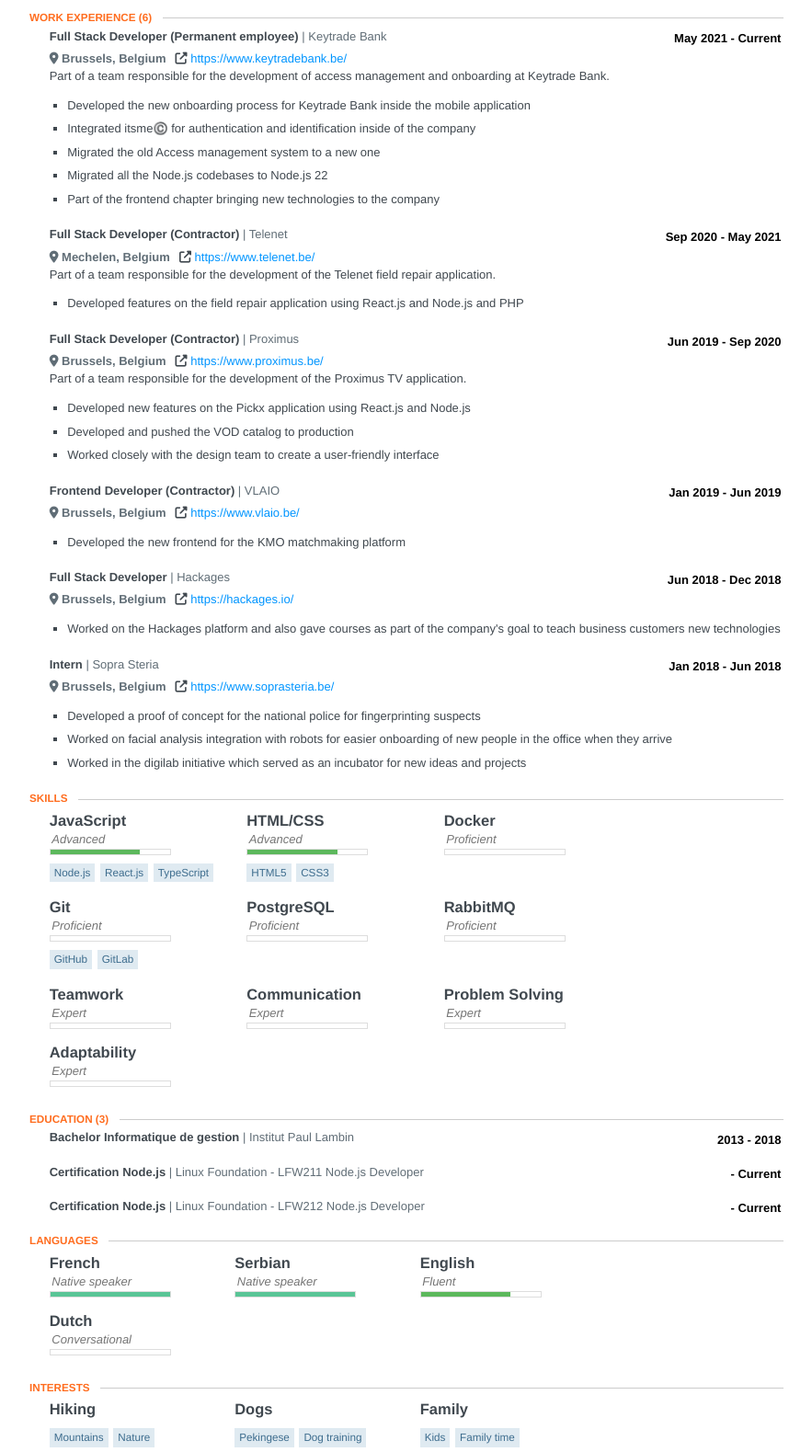
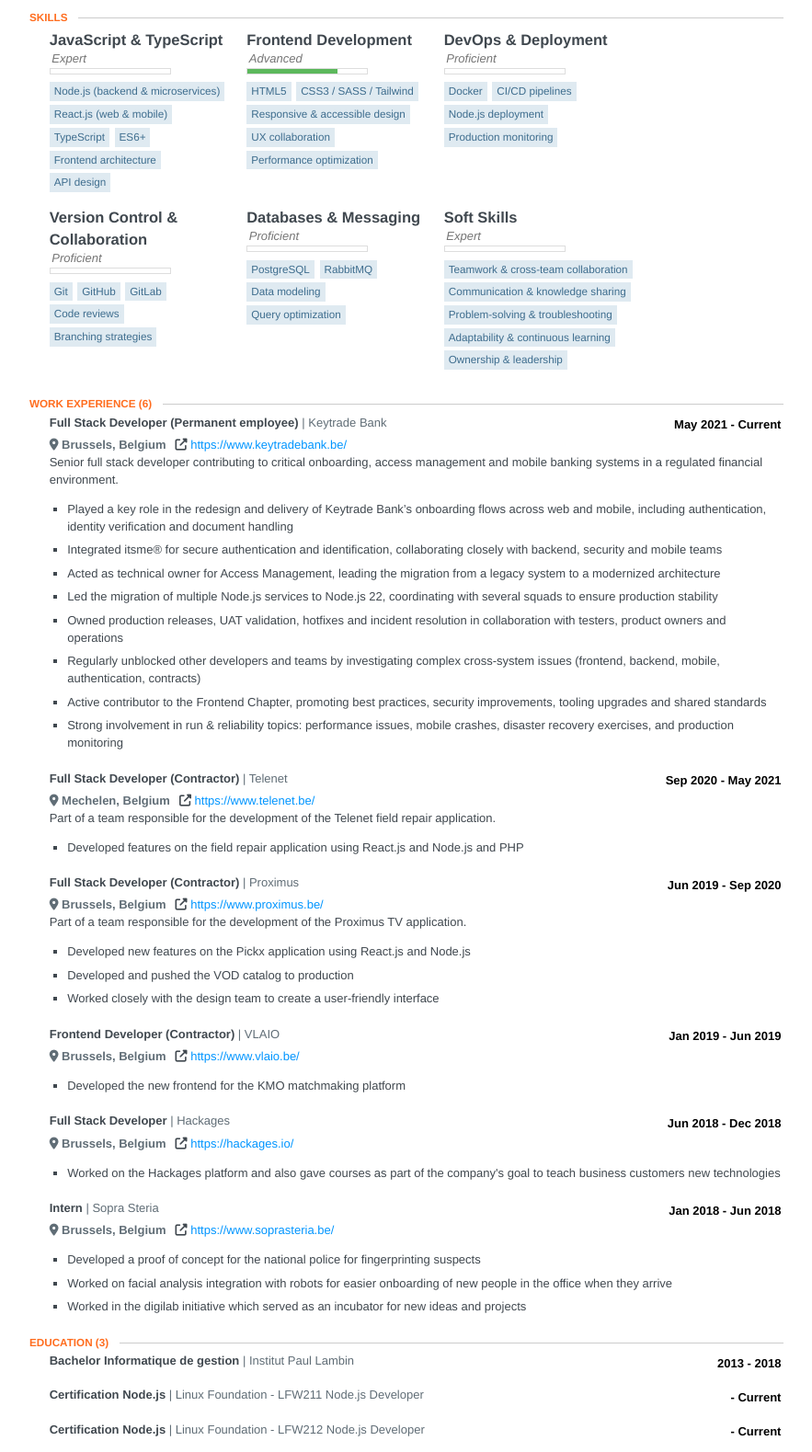
Before and after one commit to NiGHT-RiDER/night-rider.github.io, a website: page index.html in a window 1280 px wide. Shown: the part 394-1973 px from the top of the page at 92% size, without its empty margins (198-1081 px from the left). Drawn offline with Linux system fonts and the light colour scheme.

Commit message:
Updated my resume thanks to chatgpt and my 121 emails lol

```diff
--- a/index.html
+++ b/index.html
@@ -845,6 +845,108 @@ section .location {
 
     <section class="section">
       <header>
+        <h2 class='section-title'>Skills</h2>
+      </header>
+      <section id="skills">
+        <div class="item">
+          <h3 class="name">
+            JavaScript &amp; TypeScript
+          </h3>
+            <div class="level expert">
+                <em>Expert</em>
+              <div class="bar"></div>
+            </div>
+          <ul class="keywords">
+            <li>Node.js (backend &amp; microservices)</li>
+            <li>React.js (web &amp; mobile)</li>
+            <li>TypeScript</li>
+            <li>ES6+</li>
+            <li>Frontend architecture</li>
+            <li>API design</li>
+          </ul>
+        </div>
+        <div class="item">
+          <h3 class="name">
+            Frontend Development
+          </h3>
+            <div class="level advanced">
+                <em>Advanced</em>
+              <div class="bar"></div>
+            </div>
+          <ul class="keywords">
+            <li>HTML5</li>
+            <li>CSS3 / SASS / Tailwind</li>
+            <li>Responsive &amp; accessible design</li>
+            <li>UX collaboration</li>
+            <li>Performance optimization</li>
+          </ul>
+        </div>
+        <div class="item">
+          <h3 class="name">
+            DevOps &amp; Deployment
+          </h3>
+            <div class="level proficient">
+                <em>Proficient</em>
+              <div class="bar"></div>
+            </div>
+          <ul class="keywords">
+            <li>Docker</li>
+            <li>CI/CD pipelines</li>
+            <li>Node.js deployment</li>
+            <li>Production monitoring</li>
+          </ul>
+        </div>
+        <div class="item">
+          <h3 class="name">
+            Version Control &amp; Collaboration
+          </h3>
+            <div class="level proficient">
+                <em>Proficient</em>
+              <div class="bar"></div>
+            </div>
+          <ul class="keywords">
+            <li>Git</li>
+            <li>GitHub</li>
+            <li>GitLab</li>
+            <li>Code reviews</li>
+            <li>Branching strategies</li>
+          </ul>
+        </div>
+        <div class="item">
+          <h3 class="name">
+            Databases &amp; Messaging
+          </h3>
+            <div class="level proficient">
+                <em>Proficient</em>
+              <div class="bar"></div>
+            </div>
+          <ul class="keywords">
+            <li>PostgreSQL</li>
+            <li>RabbitMQ</li>
+            <li>Data modeling</li>
+            <li>Query optimization</li>
+          </ul>
+        </div>
+        <div class="item">
+          <h3 class="name">
+            Soft Skills
+          </h3>
+            <div class="level expert">
+                <em>Expert</em>
+              <div class="bar"></div>
+            </div>
+          <ul class="keywords">
+            <li>Teamwork &amp; cross-team collaboration</li>
+            <li>Communication &amp; knowledge sharing</li>
+            <li>Problem-solving &amp; troubleshooting</li>
+            <li>Adaptability &amp; continuous learning</li>
+            <li>Ownership &amp; leadership</li>
+          </ul>
+        </div>
+      </section>
+    </section>
+    <section class="section">
+      <header>
         <h2 class='section-title'>Work Experience <span class="item-count">(6)</span></h2>
       </header>
 
@@ -869,13 +971,16 @@ section .location {
             <span class="fa-solid fa-up-right-from-square"></span>
             <a target="_blank" href="https://www.keytradebank.be/">https://www.keytradebank.be/</a>
           </span>        <div class="item" id="work-item">
-            <div class="summary"><p><p>Part of a team responsible for the development of access management and onboarding at Keytrade Bank.</p></p></div>
+            <div class="summary"><p><p>Senior full stack developer contributing to critical onboarding, access management and mobile banking systems in a regulated financial environment.</p></p></div>
             <ul class="highlights">
-              <li><p><p>Developed the new onboarding process for Keytrade Bank inside the mobile application</p></p></li>
-              <li><p><p>Integrated itsme©️ for authentication and identification inside of the company</p></p></li>
-              <li><p><p>Migrated the old Access management system to a new one</p></p></li>
-              <li><p><p>Migrated all the Node.js codebases to Node.js 22</p></p></li>
-              <li><p><p>Part of the frontend chapter bringing new technologies to the company</p></p></li>
+              <li><p><p>Played a key role in the redesign and delivery of Keytrade Bank’s onboarding flows across web and mobile, including authentication, identity verification and document handling</p></p></li>
+              <li><p><p>Integrated itsme® for secure authentication and identification, collaborating closely with backend, security and mobile teams</p></p></li>
+              <li><p><p>Acted as technical owner for Access Management, leading the migration from a legacy system to a modernized architecture</p></p></li>
+              <li><p><p>Led the migration of multiple Node.js services to Node.js 22, coordinating with several squads to ensure production stability</p></p></li>
+              <li><p><p>Owned production releases, UAT validation, hotfixes and incident resolution in collaboration with testers, product owners and operations</p></p></li>
+              <li><p><p>Regularly unblocked other developers and teams by investigating complex cross-system issues (frontend, backend, mobile, authentication, contracts)</p></p></li>
+              <li><p><p>Active contributor to the Frontend Chapter, promoting best practices, security improvements, tooling upgrades and shared standards</p></p></li>
+              <li><p><p>Strong involvement in run &amp; reliability topics: performance issues, mobile crashes, disaster recovery exercises, and production monitoring</p></p></li>
             </ul>
           </div>
         </section>
@@ -1011,116 +1116,6 @@ section .location {
     </section>
     <section class="section">
       <header>
-        <h2 class='section-title'>Skills</h2>
-      </header>
-      <section id="skills">
-        <div class="item">
-          <h3 class="name">
-            JavaScript
-          </h3>
-            <div class="level advanced">
-                <em>Advanced</em>
-              <div class="bar"></div>
-            </div>
-          <ul class="keywords">
-            <li>Node.js</li>
-            <li>React.js</li>
-            <li>TypeScript</li>
-          </ul>
-        </div>
-        <div class="item">
-          <h3 class="name">
-            HTML/CSS
-          </h3>
-            <div class="level advanced">
-                <em>Advanced</em>
-              <div class="bar"></div>
-            </div>
-          <ul class="keywords">
-            <li>HTML5</li>
-            <li>CSS3</li>
-          </ul>
-        </div>
-        <div class="item">
-          <h3 class="name">
-            Docker
-          </h3>
-            <div class="level proficient">
-                <em>Proficient</em>
-              <div class="bar"></div>
-            </div>
-        </div>
-        <div class="item">
-          <h3 class="name">
-            Git
-          </h3>
-            <div class="level proficient">
-                <em>Proficient</em>
-              <div class="bar"></div>
-            </div>
-          <ul class="keywords">
-            <li>GitHub</li>
-            <li>GitLab</li>
-          </ul>
-        </div>
-        <div class="item">
-          <h3 class="name">
-            PostgreSQL
-          </h3>
-            <div class="level proficient">
-                <em>Proficient</em>
-              <div class="bar"></div>
-            </div>
-        </div>
-        <div class="item">
-          <h3 class="name">
-            RabbitMQ
-          </h3>
-            <div class="level proficient">
-                <em>Proficient</em>
-              <div class="bar"></div>
-            </div>
-        </div>
-        <div class="item">
-          <h3 class="name">
-            Teamwork
-          </h3>
-            <div class="level expert">
-                <em>Expert</em>
-              <div class="bar"></div>
-            </div>
-        </div>
-        <div class="item">
-          <h3 class="name">
-            Communication
-          </h3>
-            <div class="level expert">
-                <em>Expert</em>
-              <div class="bar"></div>
-            </div>
-        </div>
-        <div class="item">
-          <h3 class="name">
-            Problem Solving
-          </h3>
-            <div class="level expert">
-                <em>Expert</em>
-              <div class="bar"></div>
-            </div>
-        </div>
-        <div class="item">
-          <h3 class="name">
-            Adaptability
-          </h3>
-            <div class="level expert">
-                <em>Expert</em>
-              <div class="bar"></div>
-            </div>
-        </div>
-      </section>
-    </section>
-    <section class="section">
-      <header>
         <h2 class='section-title'>Education <span class="item-count">(3)</span></h2>
       </header>
 
@@ -1215,8 +1210,8 @@ section .location {
             French
           </h3>
           <div class="item">
-            <div class="level fluency native speaker">
-              <em>Native speaker</em>
+            <div class="level fluency native">
+              <em>Native</em>
               <div class="bar"></div>
             </div>
           </div>
@@ -1226,8 +1221,8 @@ section .location {
             Serbian
           </h3>
           <div class="item">
-            <div class="level fluency native speaker">
-              <em>Native speaker</em>
+            <div class="level fluency native">
+              <em>Native</em>
               <div class="bar"></div>
             </div>
           </div>
@@ -1248,8 +1243,8 @@ section .location {
             Dutch
           </h3>
           <div class="item">
-            <div class="level fluency conversational">
-              <em>Conversational</em>
+            <div class="level fluency intermediate">
+              <em>Intermediate</em>
               <div class="bar"></div>
             </div>
           </div>
@@ -1263,11 +1258,12 @@ section .location {
       <section id="interests">
         <div class="item">
           <h3 class="name">
-            Hiking
+            Hiking &amp; Outdoors
           </h3>
           <ul class="keywords">
             <li>Mountains</li>
             <li>Nature</li>
+            <li>Trail running</li>
           </ul>
         </div>
         <div class="item">
@@ -1277,15 +1273,18 @@ section .location {
           <ul class="keywords">
             <li>Pekingese</li>
             <li>Dog training</li>
+            <li>Animal care</li>
           </ul>
         </div>
         <div class="item">
           <h3 class="name">
-            Family
+            Family &amp; Personal Growth
           </h3>
           <ul class="keywords">
             <li>Kids</li>
             <li>Family time</li>
+            <li>Parenting</li>
+            <li>Work-life balance</li>
           </ul>
         </div>
       </section>
--- a/resume.json
+++ b/resume.json
@@ -47,7 +47,7 @@
     "Active contributor to the Frontend Chapter, promoting best practices, security improvements, tooling upgrades and shared standards",
     "Strong involvement in run & reliability topics: performance issues, mobile crashes, disaster recovery exercises, and production monitoring"
   ]
-}
+},
 
     {
       "company": "Telenet",
@@ -251,7 +251,7 @@
       "Work-life balance"
     ]
   }
-]
+],
 
   "meta": {
     "canonical": "https://raw.githubusercontent.com/jsonresume/resume-schema/v1.0.0/sample.resume.json",
```
